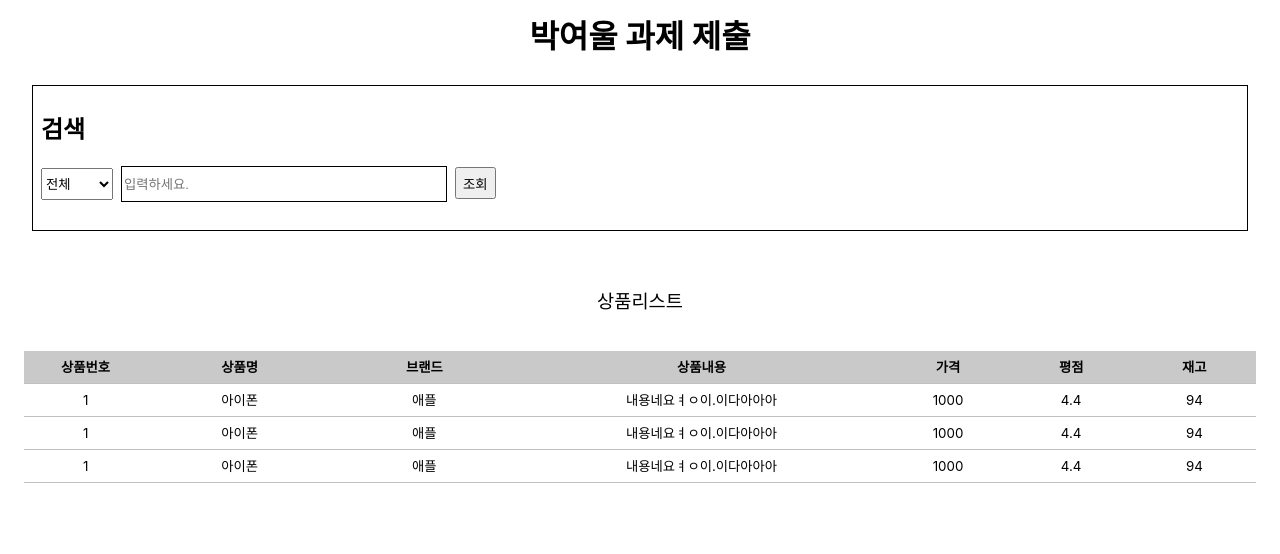
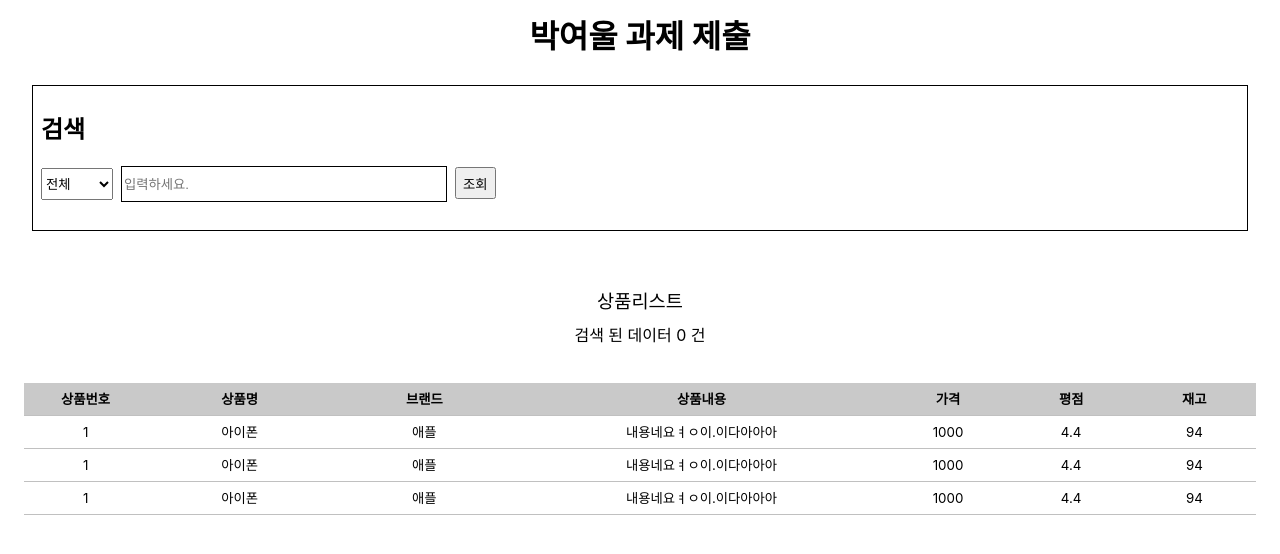
Before and after one commit to yeowool1010/BlockOdyssey_frontendcodetest, a React (Create React App) app in the folder old_shopping_mall/: page / in a window 1280 px wide. Shown: the top 554 px of the page. Built offline with nearby package versions, Linux system fonts and the light colour scheme.

Commit message:
💄 [ui] 상품 리스트 검색된데이터 문구, 상태추가 #1

```diff
--- a/old_shopping_mall/src/components/ListBox.js
+++ b/old_shopping_mall/src/components/ListBox.js
@@ -1,11 +1,14 @@
-import React from "react";
+import React, { useState } from "react";
 import "../styles/ListBox.css";
 
 function ListBox() {
+  const [searchItem, setSearchItem] = useState(0);
+
   return (
     <section id="list-box">
       <ul>
         <li>상품리스트</li>
+        <li>검색 된 데이터 {searchItem} 건</li>
         <li>
           <ul id="list-table">
             <li>
```
